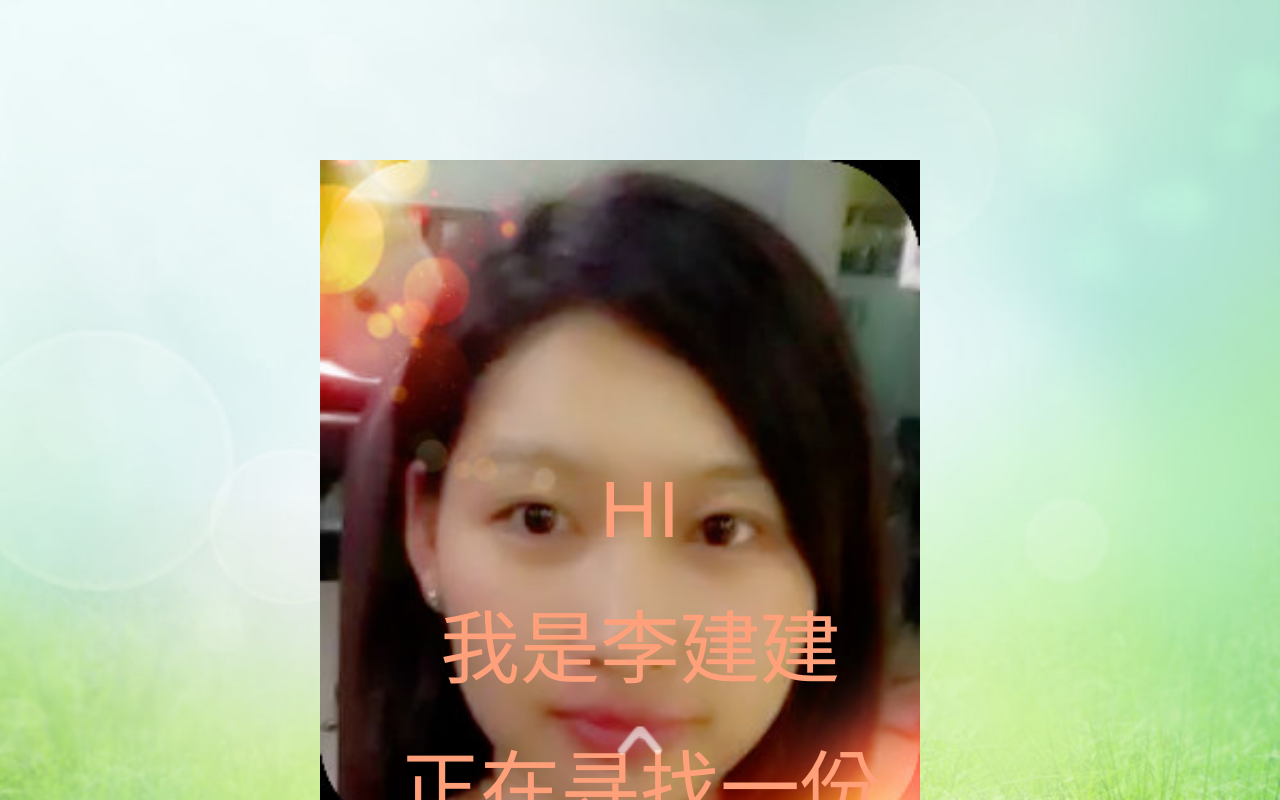
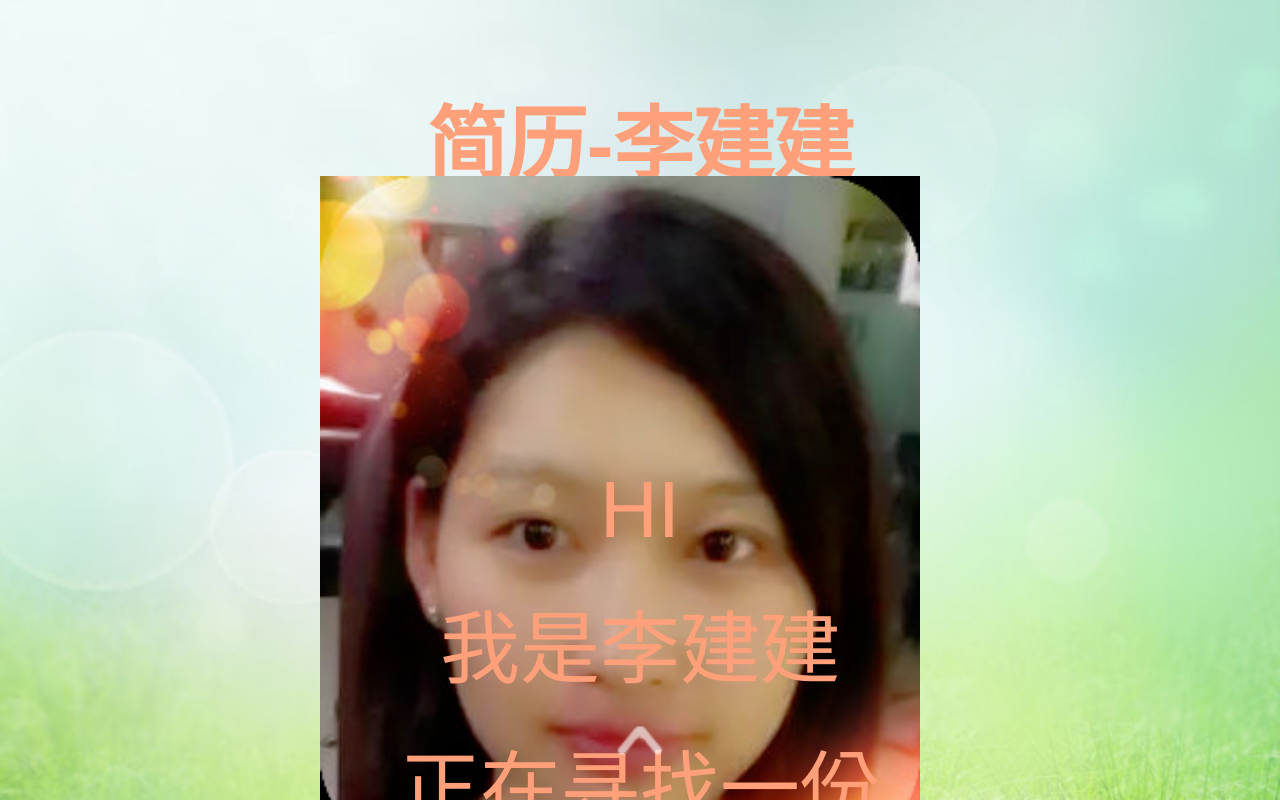
Before and after one commit to wangyanzhao611/resume, a plain HTML site: page index.html in a window 1280 px wide. Both pictures are taken after a click on the element 640 px from the left and 400 px from the top of the page. Drawn offline with Linux system fonts and the light colour scheme.

Commit message:
Update index.css

```diff
--- a/css/index.css
+++ b/css/index.css
@@ -137,7 +137,7 @@ html,body,.swiper-container,.swiper-wrapper,.swiper-slide{
     line-height: 0.5rem;
     text-align: center;
     position: absolute;
-    top:1.5rem;
+    top:12%;
     left:0;
     color:lightsalmon;
     opacity:0;
@@ -146,7 +146,7 @@ html,body,.swiper-container,.swiper-wrapper,.swiper-slide{
     position: absolute;
     width:3rem;
     left:25%;
-    top:20%;
+    top:22%;
     opacity: 0;
 }
 .desc{
@@ -360,6 +360,7 @@ html,body,.swiper-container,.swiper-wrapper,.swiper-slide{
 }
 .Personal-quote{
     position: absolute;
+    width:100%;
     left:0;
     top:45%;
 }
```
